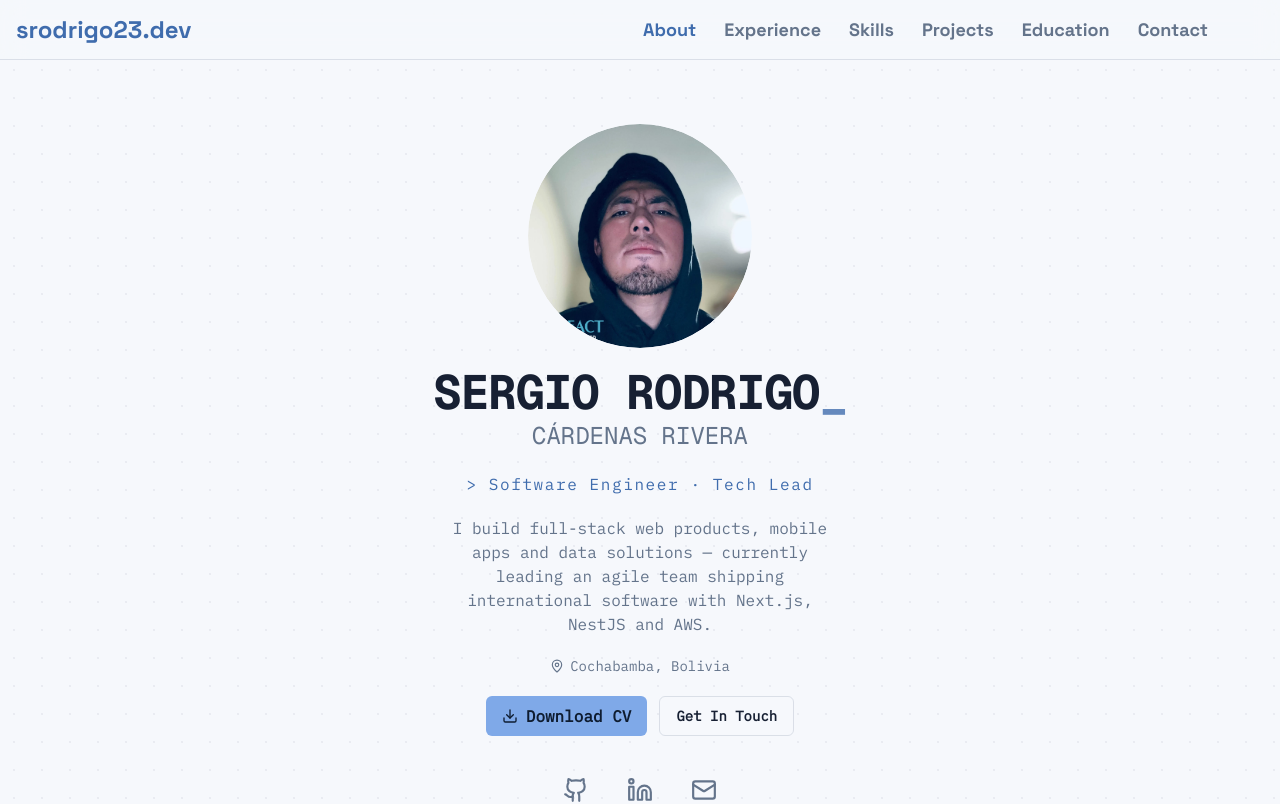
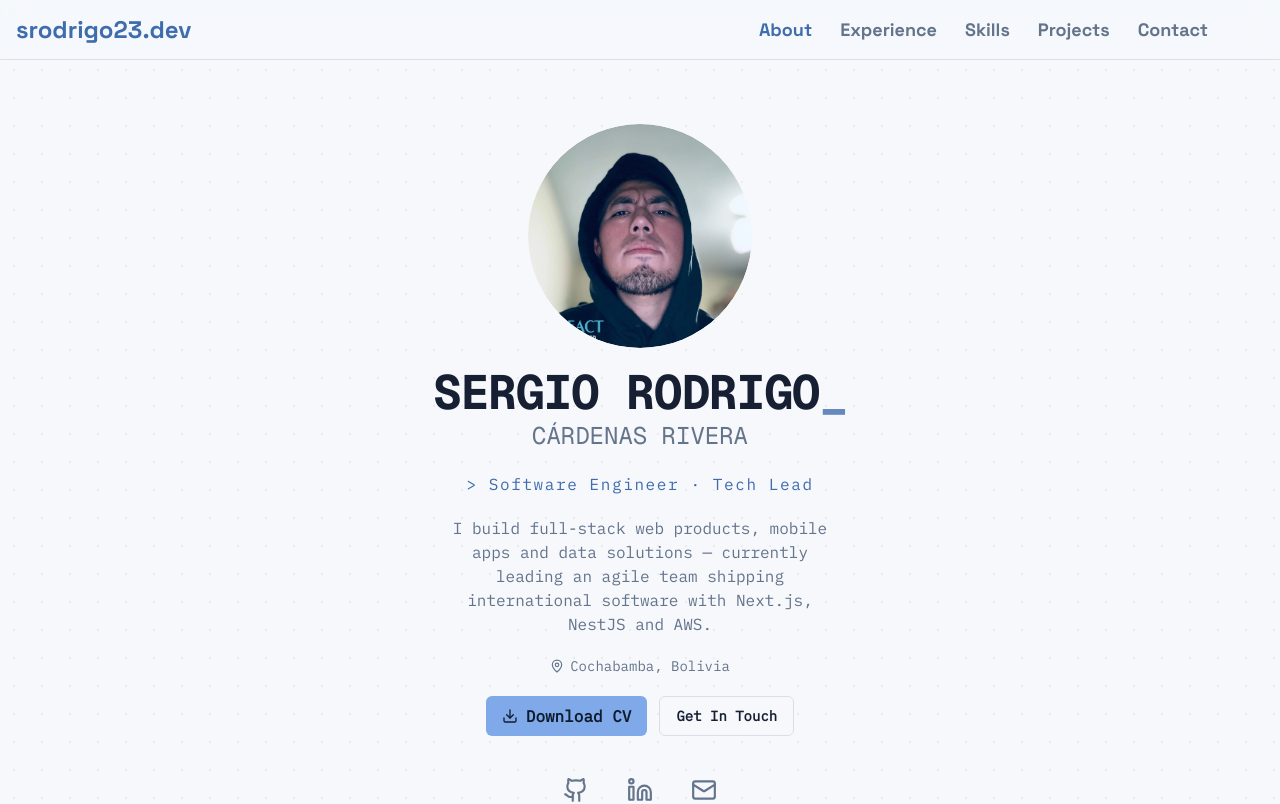
Before and after one commit to srodrigo23/portfolio.dev, a Next.js app: page / in a window 1280 px wide. Shown: the top 804 px of the page. Built offline with nearby package versions, Linux system fonts and the light colour scheme.

Commit message:
chore: comment out Education section in navigation bar

```diff
--- a/app/components/navigationBar.tsx
+++ b/app/components/navigationBar.tsx
@@ -10,7 +10,7 @@ const navSections = [
   { tag: 'Experience', key: 'experience' },
   { tag: 'Skills', key: 'skills' },
   { tag: 'Projects', key: 'projects' },
-  { tag: 'Education', key: 'education' },
+  // { tag: 'Education', key: 'education' },
   { tag: 'Contact', key: 'contact' },
 ];
 
```
